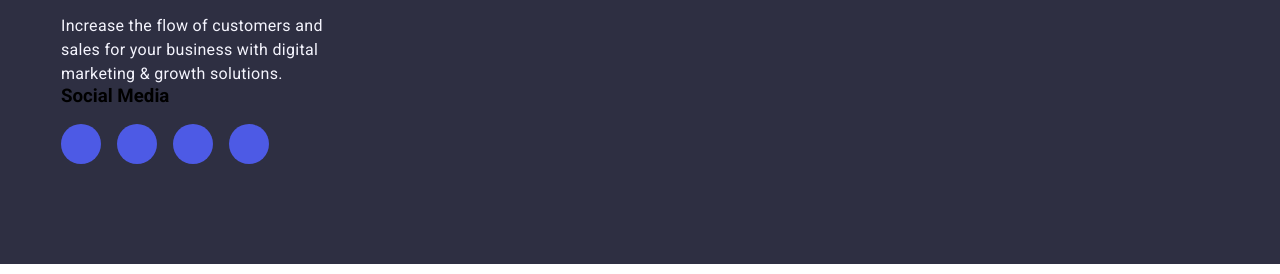
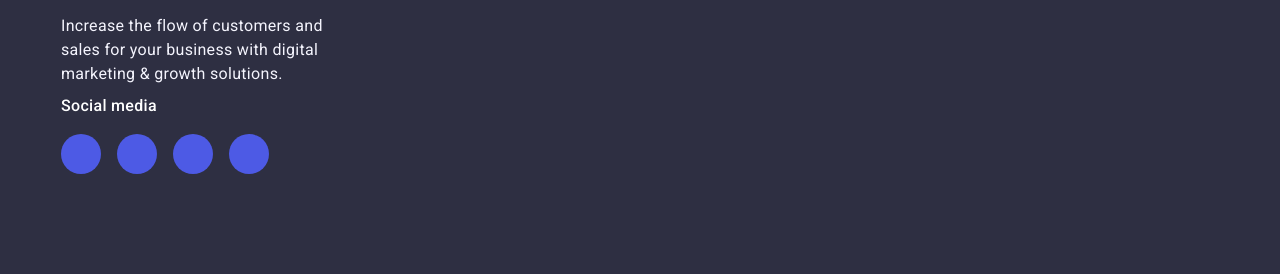
Before and after one commit to Sethsky-28/goit-markup-hw-04, a plain HTML site: page index.html in a window 1280 px wide. Shown: the part 3118-3392 px from the top of the page. Drawn offline with nearby package versions, Linux system fonts and the light colour scheme.

Commit message:
social media

```diff
--- a/css/style.css
+++ b/css/style.css
@@ -472,8 +472,21 @@ button {
     flex-shrink: 0;
 }
 
+.social-media {
+    color: var(--white);
+    font-family: Roboto;
+    font-size: 16px;
+    font-style: normal;
+    font-weight: 500;
+    line-height: 1.5;
+    letter-spacing: 0.32px;
+}
+
 .logo-container {
     margin-top: 16px;
+    width: 208px;
+    height: 80px;
+    flex-shrink: 0;
 }
 
 .icons-container {
@@ -505,13 +518,6 @@ button {
 .footer-icon-link:hover {
     background-color: var(--green)
 }
-/* .footer-icon-link:hover {
-    fill: var(--green);
-} */
-
-/* .footer-icon-item:hover {
-    fill: var(--green);
-} */
 
 .filters {
     padding: 96px 0px 0px 0px;
--- a/index.html
+++ b/index.html
@@ -340,7 +340,7 @@
                         <br>marketing & growth solutions.</p>
                     </div>
                     <div class="icons-container">
-                        <h3 class="social-media">Social Media</h3>
+                        <h3 class="social-media">Social media</h3>
                         <ul class="footer-icons">
                             <li class="footer-icon-item">
                                 <a href="#" class="footer-icon-link">
```
